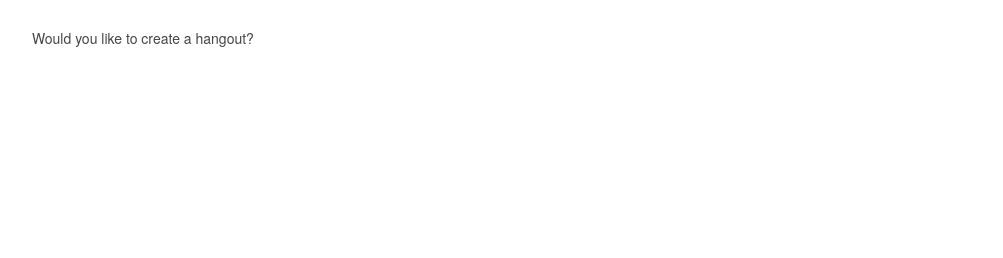
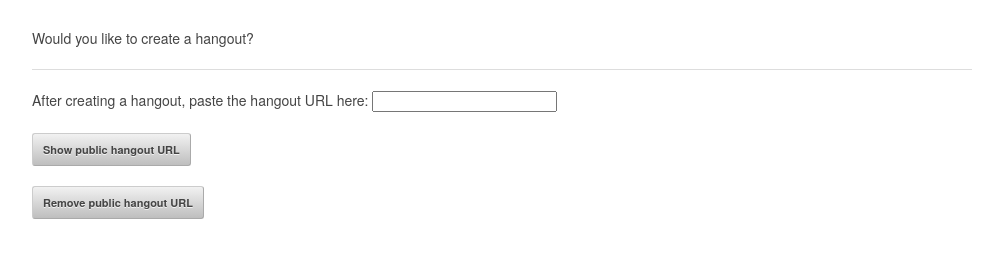
Before and after one commit to StuyPulse/feed.stuypulse.com, a Python web app: template feed/templates/admin.html in a window 1280 px wide. Shown: the part 76-334 px from the top of the page, without its empty margins (138-1141 px from the left). Run offline with Jinja, Linux system fonts and the light colour scheme; the template is opened without the code that fills it, so the values that code supplies are empty; some libraries are stand-ins or nearby versions.

Commit message:
Add frontend for setting the hangout url in the database; Add backend for storing and deleting the url

```diff
--- a/app.yaml
+++ b/app.yaml
@@ -29,5 +29,6 @@ handlers:
   expiration: 7d
 - url: /admin.*
   script: feed.admin.application
+  login: admin
 - url: /.*
   script: feed.main.application
--- a/feed/templates/admin.html
+++ b/feed/templates/admin.html
@@ -10,10 +10,40 @@
 </div>
 <div class="sixteen columns">
     <p>Would you like to create a hangout?</p>
-    <div id="placeholder-div"></div>
+	<div id="placeholder-div"></div>
+	<div id="panel_one" style="visibility:hidden">
+		<p>
+			<hr style="margin: 10px 0 20px">
+			After creating a hangout, paste the hangout URL here:
+			<input type="url" id="hangout_url">
+			<br>
+			<br>
+			<input type="submit" value="Show public hangout URL" id="show_hangout">
+			<br>
+			<input type="submit" value="Remove public hangout URL" id="remove_hangout">
+		</p>
+	</div>
 </div>
 {% endblock %}
 {% block scripts %}
+<script type="text/javascript">
+	$(document).ready(function() {
+		$("#placeholder-div").ready(setTimeout(function() { // Tried the load() event, but it doesn't fire
+				$("#panel_one").css("visibility", "visible");
+		}, 1000));
+		$("#show_hangout").click(function() {
+			url = $("#hangout_url").val();
+			$.post("/admin", {show_hangout_url: url}, function(data) {
+				alert(data);
+			});
+		});
+		$("#remove_hangout").click(function() {
+			$.post("/admin", {remove_hangout_url: 'True'}, function(data) {
+				alert(data);
+			});
+		});
+	});
+</script>
 <script type="text/javascript">
 window.___gcfg = {
   lang: 'en-US'
--- a/feed/templates/hangouts.html
+++ b/feed/templates/hangouts.html
@@ -70,6 +70,8 @@ background: -moz-linear-gradient(bottom, #ddd, #aaa); }
 </div>
 
 <div id="participantsDiv"></div>
+
+<div id="hangout_url"></div>
 
 <p id='notOnAir' style="visibility:hidden;">This Hangout is not on air.  Please run this sample in a <b>Hangout On Air</b> to see all its features.</p>
 
```
Also changed, not shown: feed/admin.py (+32 -15 lines), 1 other file.
